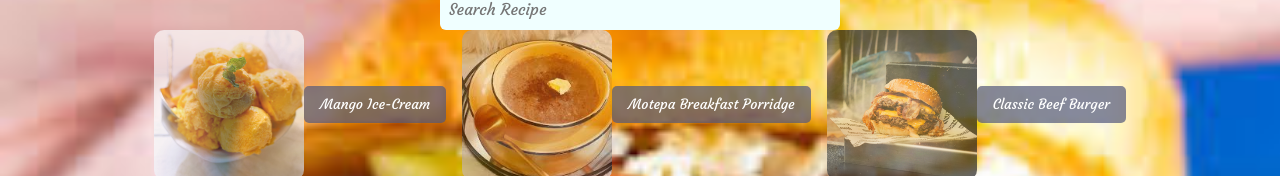
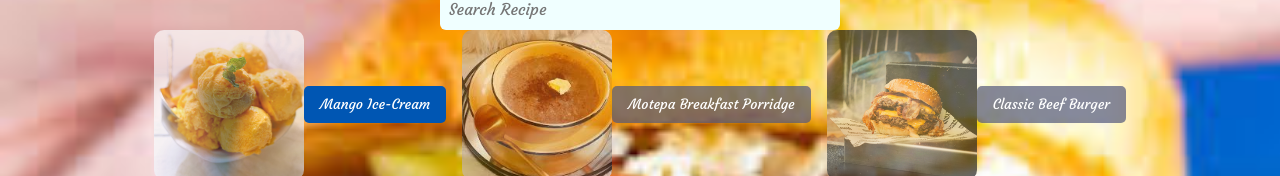
Before and after one commit to Nozzie-Dev/React-Recipe-Book-Website, a React (Create React App) app in the folder recipe-book-webapp/: page / in a window 1280 px wide. In both pictures the pointer is over the button "Mango Ice-Cream". Shown: the part 167-343 px from the top of the page. Built offline with nearby package versions, Linux system fonts and the light colour scheme.

Commit message:
include hover button

```diff
--- a/recipe-book-webapp/src/App.css
+++ b/recipe-book-webapp/src/App.css
@@ -54,3 +54,6 @@ div > ul {
   gap: 1rem;
   justify-content: center;
 }
+.recipe-button:hover {
+  background-color: #0056b3;
+}
```
